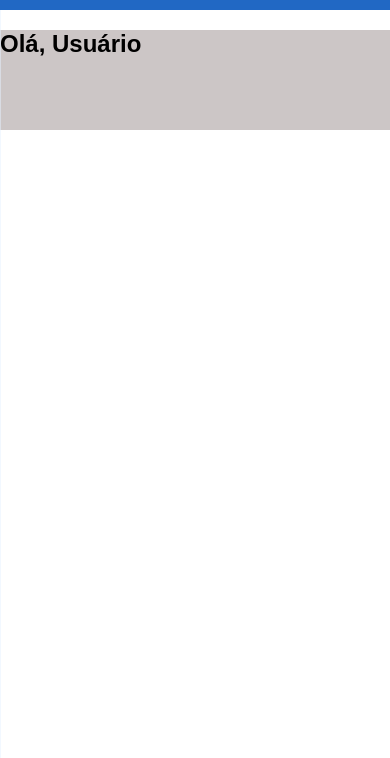
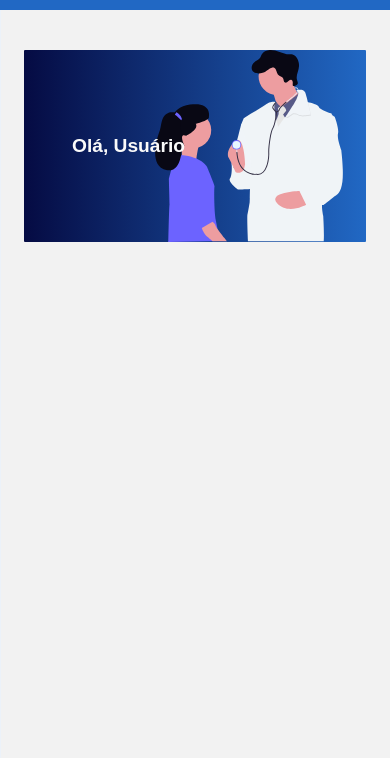
Before and after one commit to renankoegler-wq/SA-UPAs-inteligente, a plain HTML site: page index.html in a window 390 px wide. Shown: the part 86-844 px from the top of the page. Drawn offline with Linux system fonts and the light colour scheme.

Commit message:
melhoria no css

```diff
--- a/index.html
+++ b/index.html
@@ -35,10 +35,13 @@
         <h2>SUS</h2>
         <p>versão 6.7 beta</p>
     </aside>
+    <main>
 
-    <div class="saudacoes">
-        <h2>Olá, Usuário</h2>
-    </div>
+        <div class="saudacoes">
+            <h2>Olá, <strong>Usuário</strong></h2>
+        </div>
+
+    </main>
 
     <script src="script.js"></script>
 </body>
--- a/style.css
+++ b/style.css
@@ -1,6 +1,7 @@
 body {
     margin: 0;
     font-family: Arial,Sans-serif;
+    background-color: #F2F2F2;
 }
 
 .cabecalho {
@@ -54,6 +55,19 @@ body {
     }
 }
 
+@media (max-width: 767px) {
+    .saudacoes {
+        background-size: auto 65%, cover;
+        background-position: right bottom, center;
+        padding-left: 1rem;
+        margin: 1m;
+    }
+
+    .saudacoes h2 {
+        font-size: 1.2rem;
+    }
+}
+
 .asideBar {
     position: fixed;
     top: 6rem;
@@ -63,6 +77,7 @@ body {
     background-color: #e5f1ff;
     transform: translateX(-100%);
     transition: transform 0.3s ease;
+    z-index: 10;
 }
 
 .asideBar h2 {
@@ -78,7 +93,25 @@ body {
 }
 
 .saudacoes {
-    background-color: #CCC6C6;
-    top: 7rem;
+    background-color: #000B4A;
+    color: #FAFAFA;
     height: 100px;
+    position: relative;
+    overflow: hidden;
+    top: 1rem;
+    display: flex;
+    align-items: center;
+    justify-content: flex-start;
+    background-image: url("assets/pessoas.svg"),linear-gradient(to right, #050b43, #2168c4);
+    background-size: contain, cover;
+    background-position: 85% center, center;
+    background-repeat: no-repeat;
+    border-radius: 1px;
+    margin: 1.5rem;
+    min-height: 12rem;
 }
+
+.saudacoes h2 {
+    margin: 0;
+    padding-left: 2rem;
+}
```
Also changed, not shown: assets/pessoas.svg (added).
